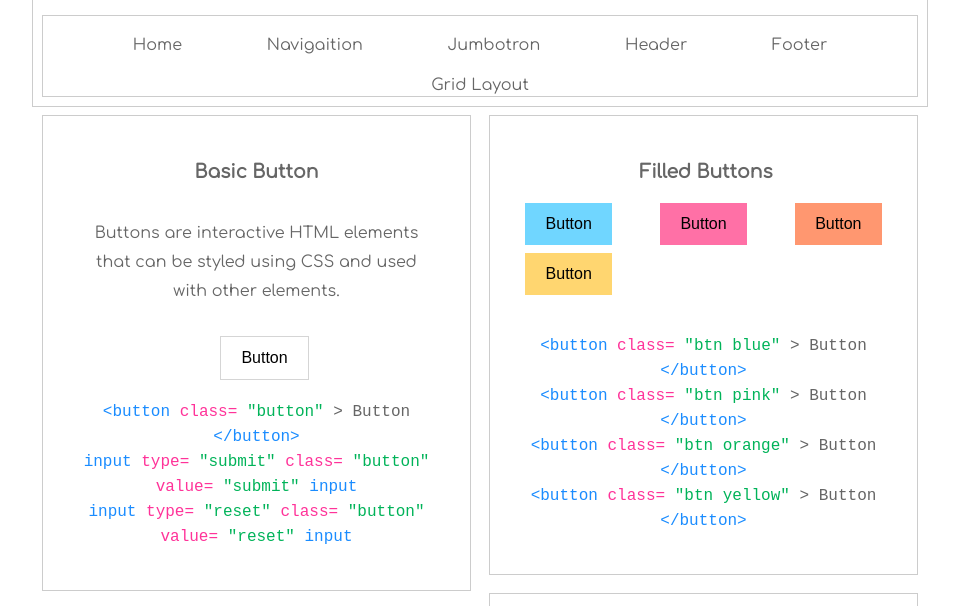
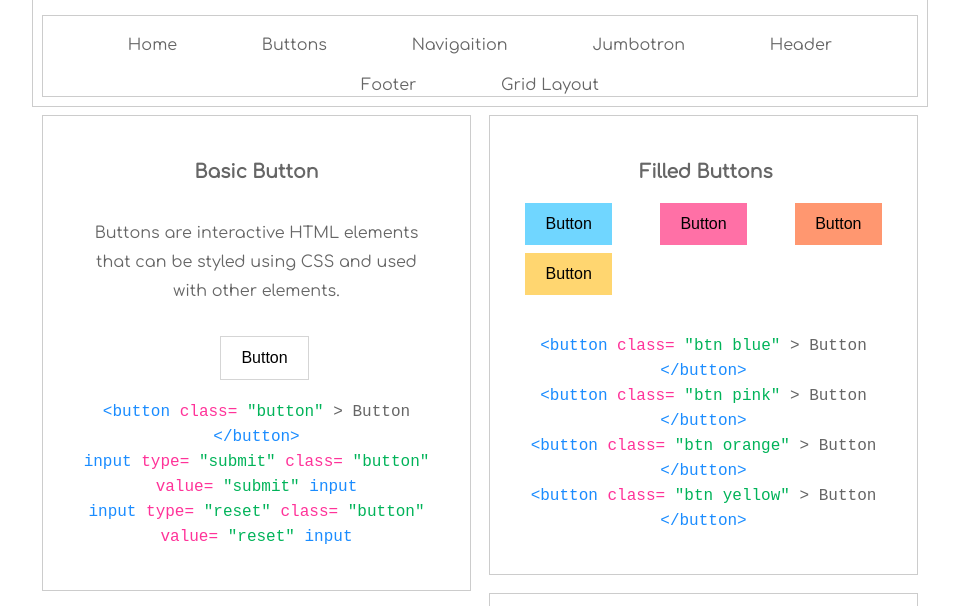
Before and after one commit to Wooodzy/Pattern-Library, a plain HTML site: page framework/buttons.html in a window 1280 px wide. Shown: the part 159-765 px from the top of the page, without its empty margins (160-1119 px from the left). Drawn offline with Linux system fonts and the light colour scheme.

Commit message:
button nav sorted

```diff
--- a/framework/buttons.html
+++ b/framework/buttons.html
@@ -19,6 +19,7 @@
     <nav>
       <ul>
         <li><a href="index.html">Home</a></li>
+        <li><a href="buttons.html">Buttons</a></li>
         <li><a href="nav.html">Navigaition</a></li>
         <li><a href="jumbotron.html">Jumbotron</a></li>
         <li><a href="header.html">Header</a></li>
```
